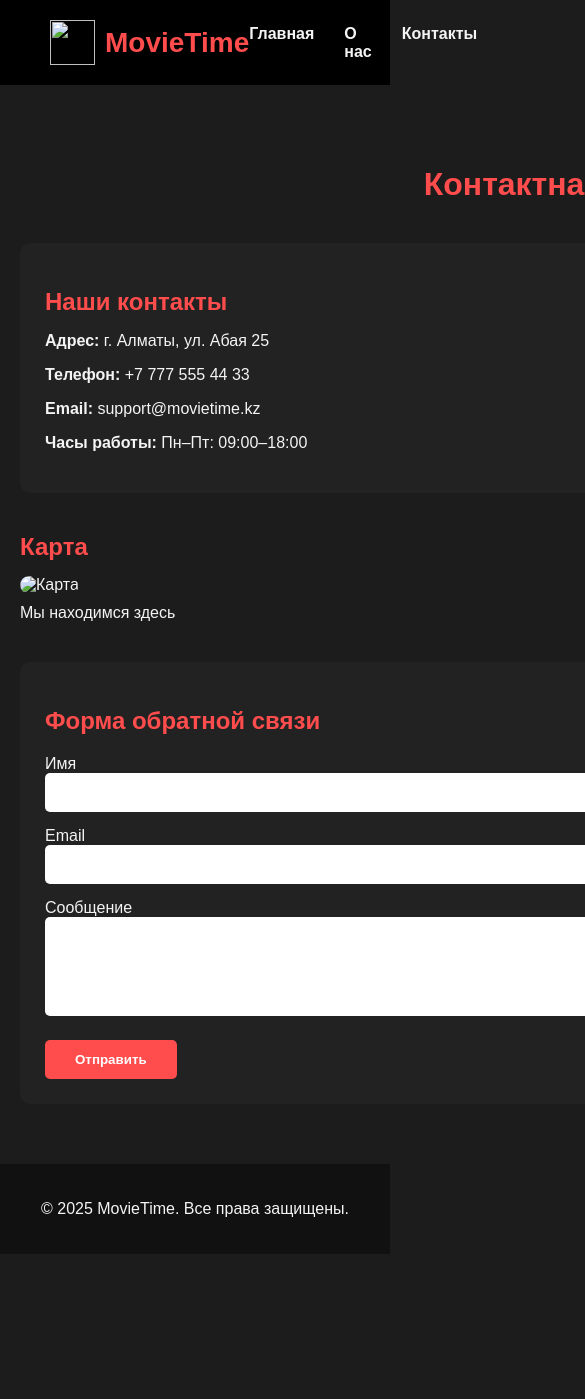
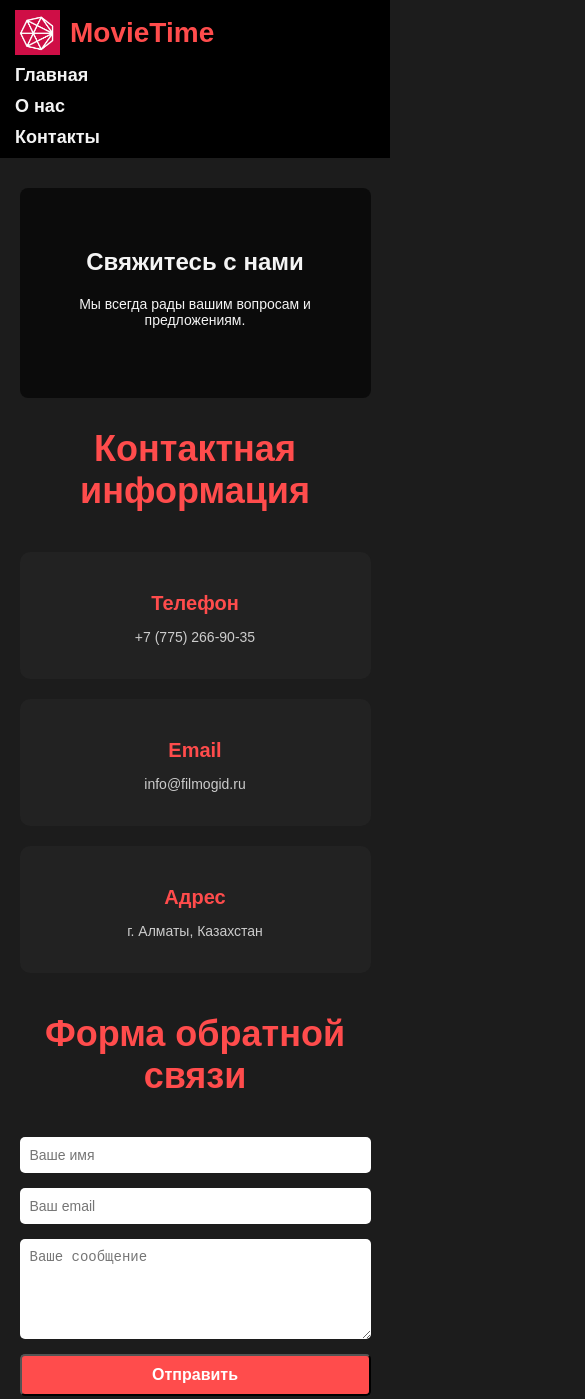
Before and after one commit to zeroniym/MovieTime, a plain HTML site: page pages/contacts.html in a window 390 px wide. Shown: the top 1399 px of the page, 585 px wide, since content can reach past the window. Before the commit the page ends 1254 px from the top, so only its background shows below. Drawn offline with Linux system fonts and the light colour scheme; files that its build step writes are made by us from their sources.

Commit message:
Обновил контакты и стили

```diff
--- a/pages/contacts.html
+++ b/pages/contacts.html
@@ -3,78 +3,70 @@
 <head>
     <meta charset="UTF-8">
     <meta name="viewport" content="width=device-width, initial-scale=1.0">
-    <title>Контакты</title>
-    <link rel="stylesheet" href="styles/style.css">
+    <title>Контакты — MovieTime</title>
+    <link rel="stylesheet" href="../styles/style.css">
 </head>
 <body class="fade-in">
 
 <header>
     <div class="logo">
-        <img src="img/logo.png" class="logo-img" alt="">
+        <img src="../img/logo(3).png" alt="MovieTime Logo" class="logo-img">
         <span>MovieTime</span>
     </div>
 
     <nav>
         <ul>
-            <li><a href="index.html">Главная</a></li>
+            <li><a href="../index.html">Главная</a></li>
             <li><a href="about.html">О нас</a></li>
             <li><a href="contacts.html">Контакты</a></li>
         </ul>
     </nav>
 </header>
 
-<div class="container">
+<main class="container">
 
-    <h1 style="text-align:center; color:#ff4c4c; margin-bottom:40px;">Контактная информация</h1>
-
-    <!-- Контакты -->
-    <section class="contact-info" style="background:#222; padding:25px; border-radius:10px; margin-bottom:40px;">
-        <h2 style="color:#ff4c4c; margin-bottom:15px;">Наши контакты</h2>
-
-        <p><strong>Адрес:</strong> г. Алматы, ул. Абая 25</p>
-        <p><strong>Телефон:</strong> +7 777 555 44 33</p>
-        <p><strong>Email:</strong> support@movietime.kz</p>
-        <p><strong>Часы работы:</strong> Пн–Пт: 09:00–18:00</p>
+    <section class="hero">
+        <h1>Свяжитесь с нами</h1>
+        <p>Мы всегда рады вашим вопросам и предложениям.</p>
     </section>
 
-    <!-- Карта -->
-    <section class="map-block" style="margin-bottom:40px;">
-        <h2 style="color:#ff4c4c; margin-bottom:15px;">Карта</h2>
-
-        <img src="img/map.jpg" alt="Карта" style="width:100%; border-radius:10px;">
-
-        <p style="margin-top:10px;">Мы находимся здесь</p>
+    <section class="features">
+        <h2>Контактная информация</h2>
+        <div class="feature-cards">
+            <div class="card">
+                <h3>Телефон</h3>
+                <p>+7 (775) 266-90-35</p>
+            </div>
+            <div class="card">
+                <h3>Email</h3>
+                <p>info@filmogid.ru</p>
+            </div>
+            <div class="card">
+                <h3>Адрес</h3>
+                <p>г. Алматы, Казахстан</p>
+            </div>
+        </div>
     </section>
 
-    <!-- Форма -->
-    <section class="contact-form" style="background:#222; padding:25px; border-radius:10px;">
-        <h2 style="color:#ff4c4c; margin-bottom:20px;">Форма обратной связи</h2>
-
-        <form>
-            <label>Имя</label>
-            <input type="text" required
-                style="width:100%; padding:12px; margin-bottom:15px; border-radius:5px; border:none;">
-
-            <label>Email</label>
-            <input type="email" required
-                style="width:100%; padding:12px; margin-bottom:15px; border-radius:5px; border:none;">
-
-            <label>Сообщение</label>
-            <textarea required rows="5"
-                style="width:100%; padding:12px; margin-bottom:20px; border-radius:5px; border:none;"></textarea>
-
-            <button type="submit"
-                style="padding:12px 30px; background:#ff4c4c; color:#fff; border:none; border-radius:5px; cursor:pointer; font-weight:bold;">
-                Отправить
-            </button>
+    <section class="features" style="margin-top: 40px;">
+        <h2>Форма обратной связи</h2>
+        <form action="#" method="post" class="contact-form" style="display: flex; flex-direction: column; gap: 15px;">
+            <input type="text" name="name" placeholder="Ваше имя" required style="padding: 10px; border-radius: 5px; border: none;">
+            <input type="email" name="email" placeholder="Ваш email" required style="padding: 10px; border-radius: 5px; border: none;">
+            <textarea name="message" rows="5" placeholder="Ваше сообщение" required style="padding: 10px; border-radius: 5px; border: none;"></textarea>
+            <button type="submit" class="btn">Отправить</button>
         </form>
     </section>
 
-</div>
+</main>
 
 <footer>
+    <p>Телефон: +7 (775) 266-90-35</p>
+    <p>Email: info@filmogid.ru</p>
     <p>© 2025 MovieTime. Все права защищены.</p>
 </footer>
 
+<script src="js/script.js"></script>
+
 </body>
 </html>
--- a/styles/style.css
+++ b/styles/style.css
@@ -215,3 +215,109 @@ footer {
     border-radius: 10px;
     margin: 40px 0;
 }
+/* Адаптивность для мобильных устройств */
+@media (max-width: 768px) {
+
+    /* Контейнер */
+    .container {
+        width: 90%;
+        margin: 20px auto;
+        padding: 10px;
+    }
+
+    /* Хедер */
+    header {
+        flex-direction: column;
+        align-items: flex-start;
+        padding: 15px 20px;
+    }
+
+    nav ul {
+        flex-direction: column;
+        gap: 15px;
+        width: 100%;
+        margin-top: 10px;
+    }
+
+    nav a {
+        font-size: 18px;
+    }
+
+    /* Hero */
+    .hero {
+        padding: 40px 15px;
+        border-radius: 8px;
+    }
+
+    .hero h1 {
+        font-size: 32px;
+    }
+
+    .hero p {
+        font-size: 16px;
+    }
+
+    .btn {
+        padding: 10px 20px;
+        font-size: 16px;
+    }
+
+    /* Features / Cards */
+    .feature-cards {
+        flex-direction: column;
+        gap: 20px;
+    }
+
+    .card h3 {
+        font-size: 20px;
+    }
+
+    .card p {
+        font-size: 14px;
+    }
+
+    /* Галерея */
+    .gallery-grid {
+        grid-template-columns: 1fr 1fr;
+        gap: 15px;
+    }
+
+    /* About-banner */
+    .about-banner img {
+        height: 250px;
+    }
+
+    /* Форма обратной связи */
+    .contact-form input,
+    .contact-form textarea {
+        font-size: 14px;
+    }
+
+    .contact-form button {
+        font-size: 16px;
+        padding: 10px 20px;
+    }
+}
+
+/* Для очень маленьких экранов (смартфоны < 480px) */
+@media (max-width: 480px) {
+    header {
+        padding: 10px 15px;
+    }
+
+    .hero h1 {
+        font-size: 24px;
+    }
+
+    .hero p {
+        font-size: 14px;
+    }
+
+    nav ul {
+        gap: 10px;
+    }
+
+    .gallery-grid {
+        grid-template-columns: 1fr;
+    }
+}
```
